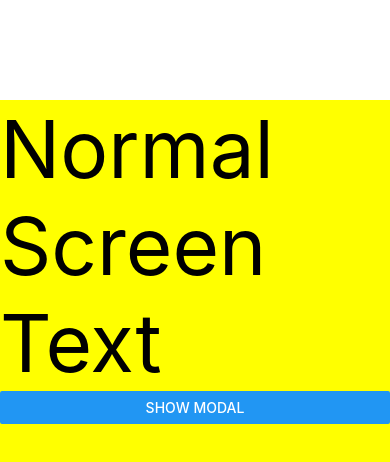
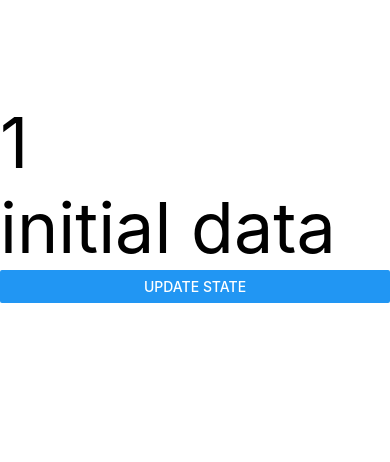
Before and after one commit to zachariah11jerobert/tutorial-codestepbystep, a React Native app: screen / in a window 390 px wide. Shown: the top 462 px of the page. Built offline with nearby package versions, Linux system fonts and the light colour scheme.

Commit message:
11.1 useeffect for state changes

```diff
--- a/App.js
+++ b/App.js
@@ -1,37 +1,25 @@
-import React from 'react';
-import {View, Text, Modal, Button} from 'react-native';
+import React, {useState, useEffect} from 'react';
+import {View, Text, Button} from 'react-native';
 
-class App extends React.Component {
-  constructor() {
-    super();
-    this.state = {
-      show: false,
-    };
-  }
+function App() {
+  const [count, setCount] = useState(1);
+  const [data, setData] = useState('initial data');
 
-  render() {
-    return (
-      <View style={{flex: 1, marginTop: 100, backgroundColor: 'yellow'}}>
-        <Text style={{fontSize: 80}}>Normal Screen Text</Text>
-        <Button title="show modal" onPress={() => this.setState({show: true})} />
-        <Modal transparent={true} visible={this.state.show}>
-          <View style={{backgroundColor: '#000000aa', flex: 1}}>
-            <View
-              style={{
-                backgroundColor: '#ffffff',
-                margin: 50,
-                padding: 40,
-                borderRadius: 10,
-                flex: 1,
-              }}>
-              <Text style={{fontSize: 50}}>Modal Text</Text>
-              <Button title="close modal" onPress={() => this.setState({show: false})} />
-            </View>
-          </View>
-        </Modal>
-      </View>
-    );
-  }
+  // use effect invoke whenever the state changes
+  useEffect(() => {
+    console.warn('test use effect', count);
+    if (count == 5) {
+      setData('update data');
+    }
+  });
+
+  return (
+    <View style={{flex: 1, marginTop: 100}}>
+      <Text style={{fontSize: 70}}>{count}</Text>
+      <Text style={{fontSize: 70}}>{data}</Text>
+      <Button title="update state" onPress={() => setCount(count + 1)} />
+    </View>
+  );
 }
 
 export default App;
```
